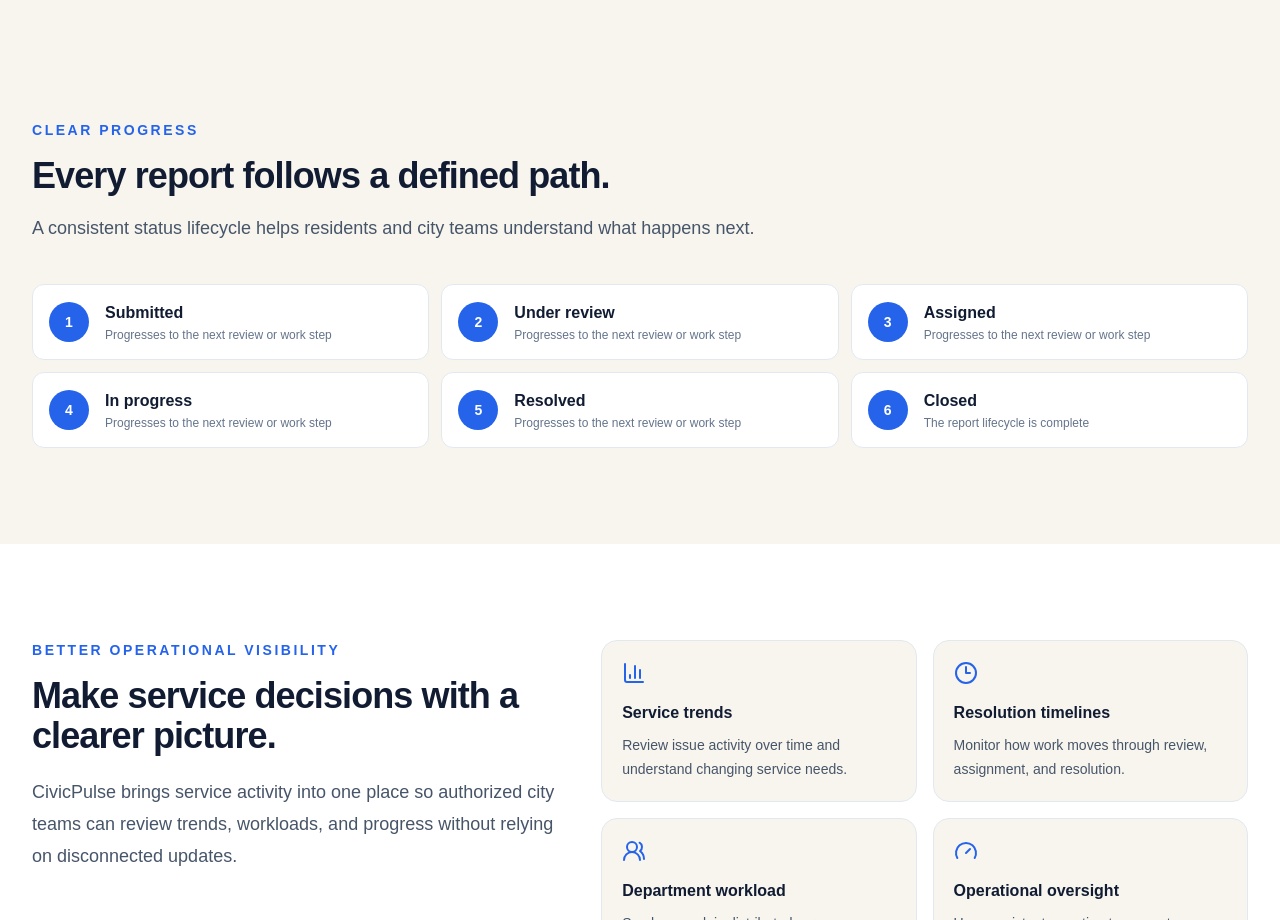
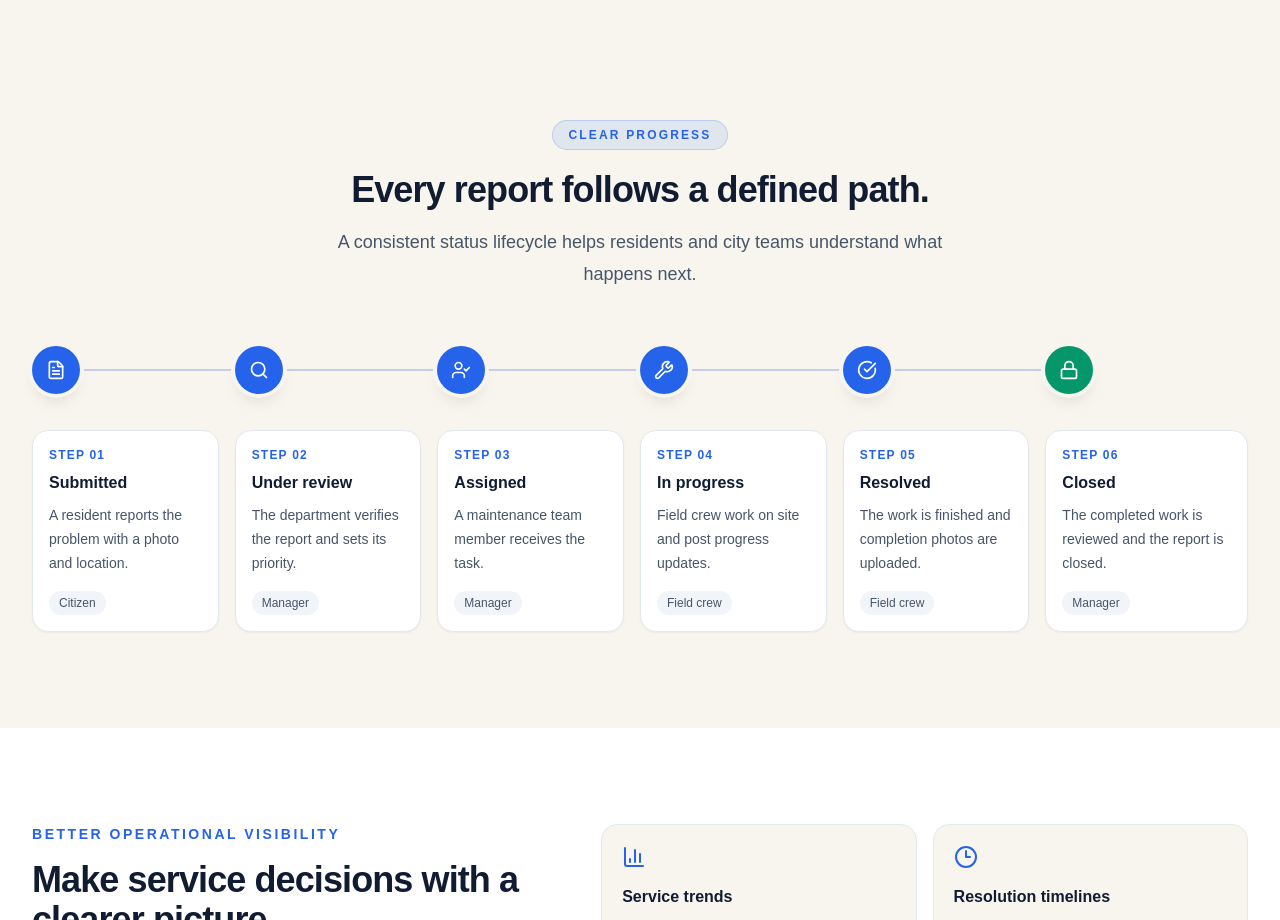
Before and after one commit to hasina-code/civicpulse, a Next.js app: page / in a window 1280 px wide. Shown: the part 5340-6260 px from the top of the page. Built offline with nearby package versions, Linux system fonts and the light colour scheme; no server answers.

Commit message:
feat: refine status timeline demo

```diff
--- a/src/client/components/landing/StatusTimelineDemo.tsx
+++ b/src/client/components/landing/StatusTimelineDemo.tsx
@@ -1,12 +1,54 @@
+import {
+  CircleCheckBig,
+  FileText,
+  Lock,
+  Search,
+  UserCheck,
+  Wrench,
+  type LucideIcon,
+} from "lucide-react";
 import { ISSUE_STATUSES, type IssueStatus } from "../../../shared/constants/status";
 
-const statusLabels: Record<IssueStatus, string> = {
-  SUBMITTED: "Submitted",
-  UNDER_REVIEW: "Under review",
-  ASSIGNED: "Assigned",
-  IN_PROGRESS: "In progress",
-  RESOLVED: "Resolved",
-  CLOSED: "Closed",
+const statusDetails: Record<
+  IssueStatus,
+  { label: string; description: string; owner: string; icon: LucideIcon }
+> = {
+  SUBMITTED: {
+    label: "Submitted",
+    description: "A resident reports the problem with a photo and location.",
+    owner: "Citizen",
+    icon: FileText,
+  },
+  UNDER_REVIEW: {
+    label: "Under review",
+    description: "The department verifies the report and sets its priority.",
+    owner: "Manager",
+    icon: Search,
+  },
+  ASSIGNED: {
+    label: "Assigned",
+    description: "A maintenance team member receives the task.",
+    owner: "Manager",
+    icon: UserCheck,
+  },
+  IN_PROGRESS: {
+    label: "In progress",
+    description: "Field crew work on site and post progress updates.",
+    owner: "Field crew",
+    icon: Wrench,
+  },
+  RESOLVED: {
+    label: "Resolved",
+    description: "The work is finished and completion photos are uploaded.",
+    owner: "Field crew",
+    icon: CircleCheckBig,
+  },
+  CLOSED: {
+    label: "Closed",
+    description: "The completed work is reviewed and the report is closed.",
+    owner: "Manager",
+    icon: Lock,
+  },
 };
 
 export function StatusTimelineDemo() {
@@ -17,12 +59,12 @@ export function StatusTimelineDemo() {
       id="lifecycle"
     >
       <div className="mx-auto max-w-7xl px-5 sm:px-8">
-        <div className="max-w-3xl">
-          <p className="text-sm font-bold uppercase tracking-[0.18em] text-signal-blue">
+        <div className="mx-auto max-w-2xl text-center">
+          <p className="inline-block rounded-full border border-signal-blue/20 bg-signal-blue/10 px-4 py-1.5 text-xs font-bold uppercase tracking-[0.18em] text-signal-blue">
             Clear progress
           </p>
           <h2
-            className="mt-4 text-3xl font-bold tracking-tight text-signal-navy dark:text-signal-cream sm:text-4xl"
+            className="mt-5 text-3xl font-bold tracking-tight text-signal-navy dark:text-signal-cream sm:text-4xl"
             id="status-timeline-title"
           >
             Every report follows a defined path.
@@ -32,31 +74,50 @@ export function StatusTimelineDemo() {
             understand what happens next.
           </p>
         </div>
-        <ol className="mt-10 grid gap-3 sm:grid-cols-2 lg:grid-cols-3">
-          {ISSUE_STATUSES.map((status, index) => (
+
+        <ol className="mx-auto mt-14 max-w-xl lg:grid lg:max-w-none lg:grid-cols-6">
+          {ISSUE_STATUSES.map((status, index) => {
+            const { label, description, owner, icon: Icon } = statusDetails[status];
+            const isLast = index === ISSUE_STATUSES.length - 1;
+
+            return (
               <li
-              className="flex items-center gap-4 rounded-xl border border-slate-200 bg-white p-4 dark:border-slate-800 dark:bg-signal-navy dark:text-slate-100"
+                className="group relative flex gap-4 pb-6 last:pb-0 lg:flex-col lg:pb-0 lg:pr-4 lg:last:pr-0"
                 key={status}
               >
-              <span className="flex h-10 w-10 shrink-0 items-center justify-center rounded-full bg-signal-blue text-sm font-bold text-white">
-                {index + 1}
+                {/* Connector: vertical on small screens, horizontal on large */}
+                {!isLast ? (
+                  <span
+                    aria-hidden="true"
+                    className="absolute bottom-0 left-[23px] top-12 w-0.5 bg-signal-blue/25 lg:bottom-auto lg:left-12 lg:right-0 lg:top-[23px] lg:h-0.5 lg:w-auto"
+                  />
+                ) : null}
+
+                <span
+                  className={`relative flex h-12 w-12 shrink-0 items-center justify-center rounded-full text-white shadow-lg ring-4 ring-signal-cream transition duration-300 group-hover:scale-110 motion-reduce:transform-none dark:ring-signal-night ${
+                    isLast ? "bg-emerald-600" : "bg-signal-blue"
+                  }`}
+                >
+                  <Icon aria-hidden="true" className="h-5 w-5" />
                 </span>
-              <div>
-                <p className="font-semibold text-signal-navy dark:text-slate-100">
-                  {statusLabels[status]}
+
+                <div className="flex flex-1 flex-col rounded-2xl border border-slate-200 bg-white p-4 shadow-sm transition duration-300 group-hover:-translate-y-1 group-hover:border-signal-blue group-hover:shadow-lg motion-reduce:transform-none dark:border-slate-800 dark:bg-signal-navy lg:mt-5">
+                  <p className="text-xs font-bold tracking-widest text-signal-blue dark:text-slate-400">
+                    STEP {String(index + 1).padStart(2, "0")}
                   </p>
-                {index < ISSUE_STATUSES.length - 1 ? (
-                  <p className="mt-0.5 text-xs text-slate-500 dark:text-slate-300">
-                    Progresses to the next review or work step
+                  <h3 className="mt-2 font-semibold text-signal-navy dark:text-slate-100">
+                    {label}
+                  </h3>
+                  <p className="mb-4 mt-2 text-sm leading-6 text-slate-600 dark:text-slate-300">
+                    {description}
                   </p>
-                ) : (
-                  <p className="mt-0.5 text-xs text-slate-500 dark:text-slate-300">
-                    The report lifecycle is complete
-                  </p>
-                )}
+                  <span className="mt-auto self-start rounded-full bg-slate-100 px-2.5 py-1 text-xs font-medium text-slate-600 dark:bg-slate-800 dark:text-slate-300">
+                    {owner}
+                  </span>
                 </div>
               </li>
-          ))}
+            );
+          })}
         </ol>
       </div>
     </section>
```
Lines whose indentation alone changed are shown as unchanged.
